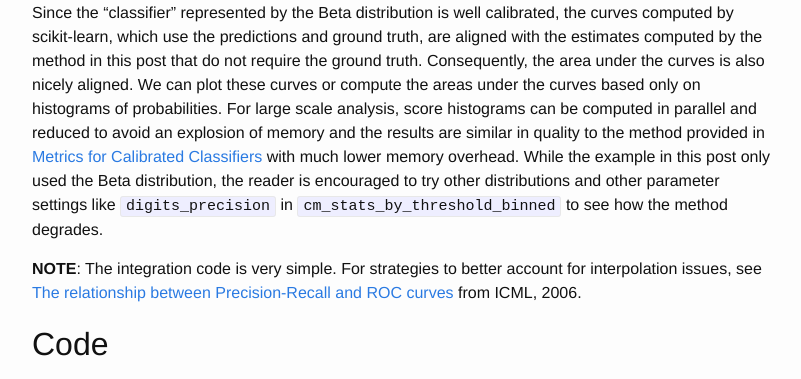
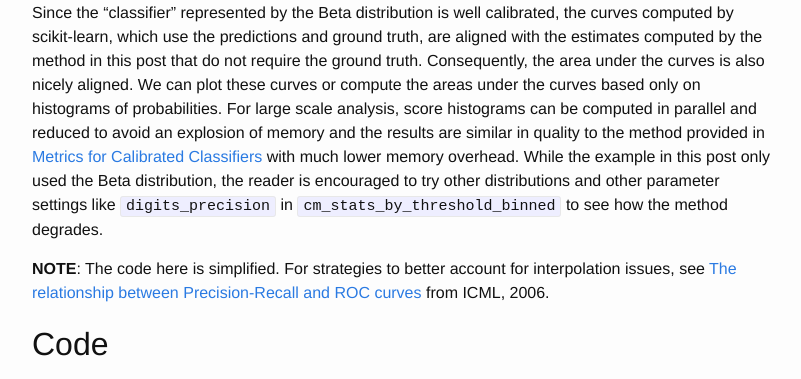
Before and after one commit to deaktator/deaktator.github.io, a Jekyll site: the page built from _posts/2022-02-26-classification-metrics-for-score-histograms.md, in a window 1280 px wide and 900 px high, scrolled down 2113 px, cut to the strip 0-379 px from the top of the window. Shown: the whole strip, without its empty margins (238-1039 px from the left). Built offline with Jekyll 4.4.1, drawn with Linux system fonts in a browser that asks for light colours.

Commit message:
CMfSH v3.

```diff
--- a/_posts/2022-02-26-classification-metrics-for-score-histograms.md
+++ b/_posts/2022-02-26-classification-metrics-for-score-histograms.md
@@ -79,7 +79,7 @@ Beta distribution, the reader is encouraged to try other distributions and
 other parameter settings like `digits_precision` in
 `cm_stats_by_threshold_binned` to see how the method degrades.
 
-**NOTE**: The integration code is very simple.  For strategies to better
+**NOTE**: The code here is simplified.  For strategies to better
 account for interpolation issues, see
 [The relationship between Precision-Recall and ROC curves](https://dl.acm.org/doi/10.1145/1143844.1143874)
 from ICML, 2006.
```
